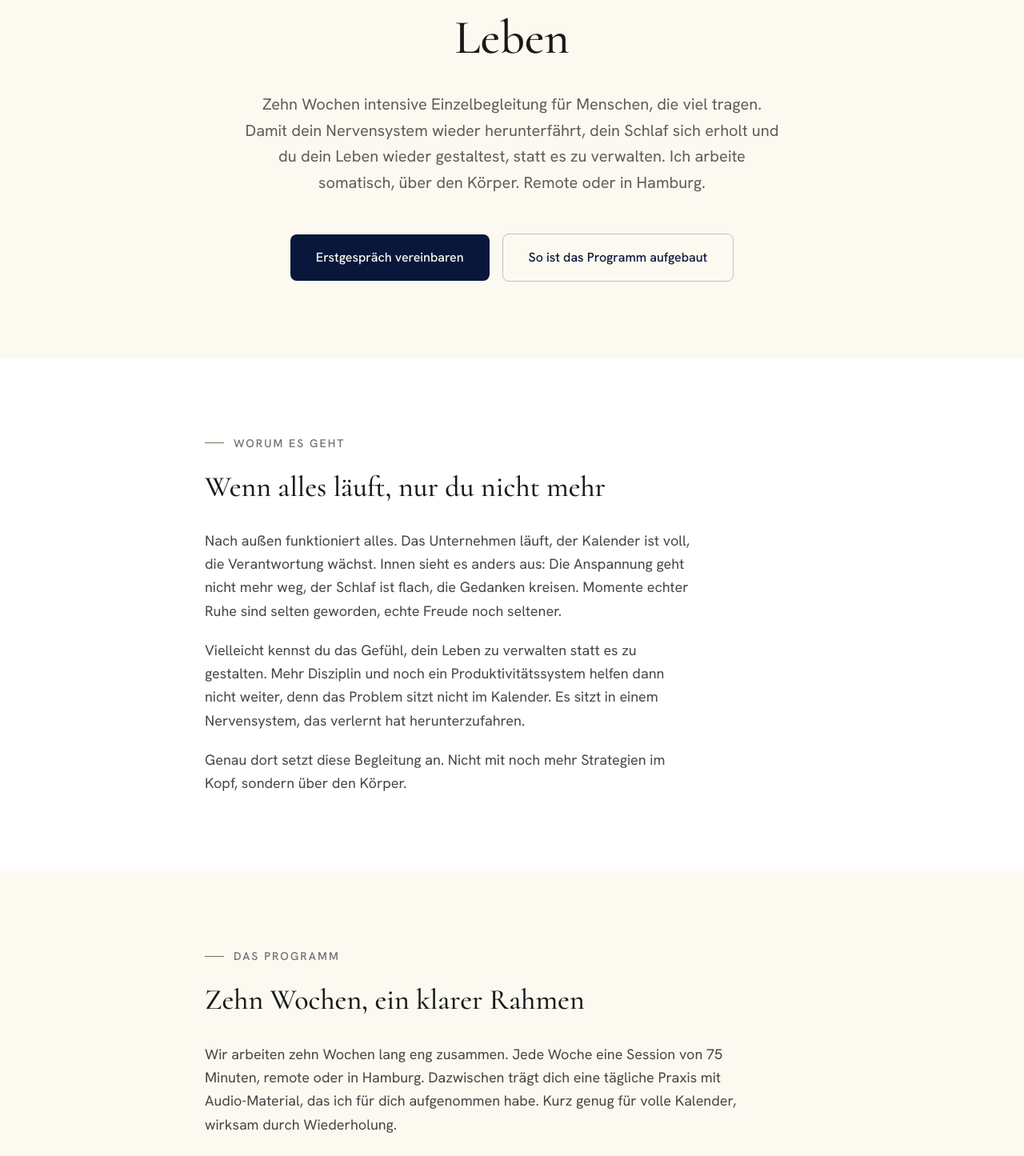
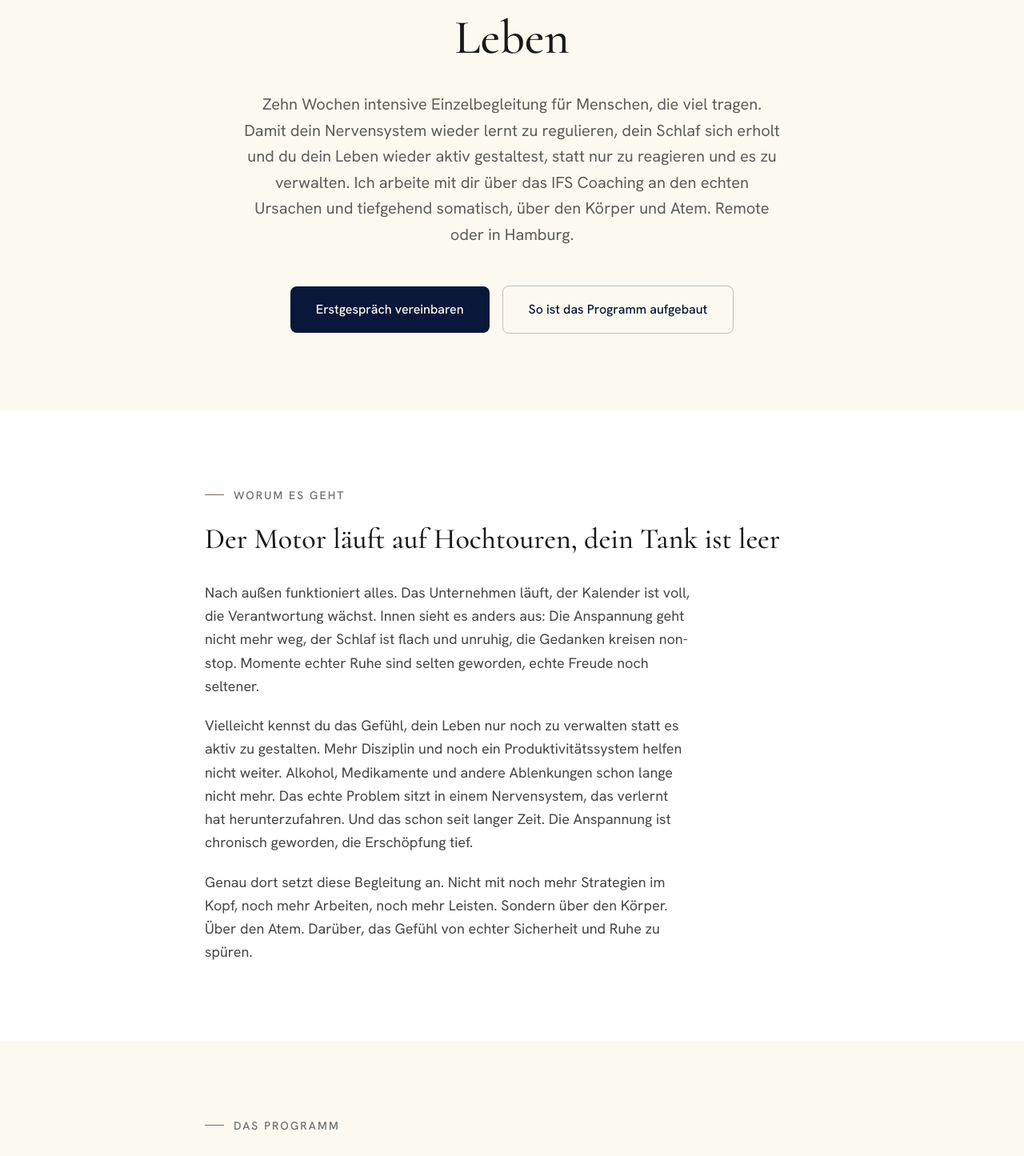
Before and after one commit to Mato-coding/mato-coaching, a Next.js app: page /coaching in a window 1280 px wide. Shown: the part 276-1721 px from the top of the page at 80% size. Built offline with nearby package versions, Linux system fonts and the light colour scheme.

Commit message:
feat: Porträt und Audio-Sekundärlink auf /coaching

```diff
--- a/src/app/(public)/coaching/page.tsx
+++ b/src/app/(public)/coaching/page.tsx
@@ -1,4 +1,5 @@
 import type { Metadata } from "next";
+import Image from "next/image";
 import Link from "next/link";
 import { absoluteUrl, SITE_URL } from "@/lib/site";
 import FadeIn from "@/components/ui/FadeIn";
@@ -7,14 +8,14 @@ import Eyebrow from "@/components/ui/Eyebrow";
 export const metadata: Metadata = {
   title: "1:1 Begleitung: zur Ruhe kommen, klar ausrichten | Lasse Klüver",
   description:
-    "Zehn Wochen intensive Einzelbegleitung für Menschen, die viel tragen: wieder zur Ruhe kommen, besser schlafen, das eigene Leben gestalten statt nur zu funktionieren. Remote oder in Hamburg.",
+    "Zehn Wochen intensive Einzelbegleitung für Menschen, die viel tragen: zur Ruhe kommen, besser schlafen, das eigene Leben wieder aktiv gestalten statt nur zu funktionieren. Remote oder in Hamburg.",
   alternates: {
     canonical: absoluteUrl("/coaching"),
   },
   openGraph: {
     title: "1:1 Begleitung: zur Ruhe kommen, klar ausrichten | Lasse Klüver",
     description:
-      "Zehn Wochen intensive Einzelbegleitung für Menschen, die viel tragen: wieder zur Ruhe kommen, besser schlafen, das eigene Leben gestalten statt nur zu funktionieren. Remote oder in Hamburg.",
+      "Zehn Wochen intensive Einzelbegleitung für Menschen, die viel tragen: zur Ruhe kommen, besser schlafen, das eigene Leben wieder aktiv gestalten statt nur zu funktionieren. Remote oder in Hamburg.",
     url: absoluteUrl("/coaching"),
   },
 };
@@ -25,7 +26,7 @@ const serviceJsonLd = {
   name: "1:1 Begleitung über zehn Wochen",
   serviceType: "Coaching und Somatic Breathwork",
   description:
-    "Zehn Wochen intensive Einzelbegleitung für Menschen, die viel tragen: wieder zur Ruhe kommen, besser schlafen, das eigene Leben gestalten statt nur zu funktionieren. Remote oder in Hamburg.",
+    "Zehn Wochen intensive Einzelbegleitung für Menschen, die viel tragen: zur Ruhe kommen, besser schlafen, das eigene Leben wieder aktiv gestalten statt nur zu funktionieren. Remote oder in Hamburg.",
   provider: {
     "@type": "ProfessionalService",
     name: "Lasse Klüver",
@@ -54,11 +55,11 @@ const serviceJsonLd = {
 const bausteine = [
   {
     title: "Wöchentliche 1:1 Session.",
-    body: "75 Minuten Arbeit an dem, was dich anspannt und antreibt, körperlich und in der Tiefe, aufeinander aufbauend über zehn Wochen.",
+    body: "75 Minuten intensive Arbeit an dem, was zu deiner Anspannung und Erschöpfung führt, körperlich und in der Tiefe, individuell aufeinander aufbauend über zehn Wochen.",
   },
   {
     title: "Tägliche Praxis.",
-    body: "Voraufgezeichnetes Audio-Material für die Zeit zwischen den Sessions, damit dein Nervensystem Regulation nicht nur erlebt, sondern lernt.",
+    body: "Du bekommst umfangreiches und qualifiziertes Material für deine persönliche Praxis in der Zeit zwischen den Sessions, damit dein Nervensystem Regulation nicht nur vereinzelt erlebt, sondern als täglichen Normalzustand verinnerlicht.",
   },
   {
     title: "Klarer Rahmen.",
@@ -90,9 +91,9 @@ export default function CoachingPage() {
           <FadeIn delay={0.2}>
             <p className="text-xl text-primary/70 leading-relaxed mb-12 max-w-2xl mx-auto">
               Zehn Wochen intensive Einzelbegleitung für Menschen, die viel
-              tragen. Damit dein Nervensystem wieder herunterfährt, dein Schlaf
-              sich erholt und du dein Leben wieder gestaltest, statt es zu
-              verwalten. Ich arbeite somatisch, über den Körper. Remote oder in
+              tragen. Damit dein Nervensystem wieder lernt zu regulieren, dein Schlaf
+              sich erholt und du dein Leben wieder aktiv gestaltest, statt nur zu reagieren und es zu
+              verwalten. Ich arbeite mit dir über das IFS Coaching an den echten Ursachen und tiefgehend somatisch, über den Körper und Atem. Remote oder in
               Hamburg.
             </p>
           </FadeIn>
@@ -125,7 +126,7 @@ export default function CoachingPage() {
 
           <FadeIn delay={0.1}>
             <h2 className="font-serif text-3xl md:text-4xl font-medium text-primary leading-[1.15] mb-8">
-              Wenn alles läuft, nur du nicht mehr
+              Der Motor läuft auf Hochtouren, dein Tank ist leer
             </h2>
           </FadeIn>
 
@@ -135,19 +136,20 @@ export default function CoachingPage() {
                 Nach außen funktioniert alles. Das Unternehmen läuft, der
                 Kalender ist voll, die Verantwortung wächst. Innen sieht es
                 anders aus: Die Anspannung geht nicht mehr weg, der Schlaf ist
-                flach, die Gedanken kreisen. Momente echter Ruhe sind selten
+                flach und unruhig, die Gedanken kreisen non-stop. Momente echter Ruhe sind selten
                 geworden, echte Freude noch seltener.
               </p>
               <p className="text-primary/80 text-lg leading-relaxed">
-                Vielleicht kennst du das Gefühl, dein Leben zu verwalten statt
-                es zu gestalten. Mehr Disziplin und noch ein
-                Produktivitätssystem helfen dann nicht weiter, denn das Problem
-                sitzt nicht im Kalender. Es sitzt in einem Nervensystem, das
-                verlernt hat herunterzufahren.
+                Vielleicht kennst du das Gefühl, dein Leben nur noch zu verwalten statt
+                es aktiv zu gestalten. Mehr Disziplin und noch ein
+                Produktivitätssystem helfen nicht weiter. Alkohol, Medikamente und andere Ablenkungen schon lange nicht mehr.
+                Das echte Problem sitzt in einem Nervensystem, das
+                verlernt hat herunterzufahren. Und das schon seit langer Zeit. Die Anspannung ist chronisch geworden, die Erschöpfung tief.
               </p>
               <p className="text-primary/80 text-lg leading-relaxed">
                 Genau dort setzt diese Begleitung an. Nicht mit noch mehr
-                Strategien im Kopf, sondern über den Körper.
+                Strategien im Kopf, noch mehr Arbeiten, noch mehr Leisten. Sondern über den Körper.
+                Über den Atem. Darüber, das Gefühl von echter Sicherheit und Ruhe zu spüren.
               </p>
             </div>
           </FadeIn>
@@ -170,9 +172,9 @@ export default function CoachingPage() {
           <FadeIn delay={0.2}>
             <p className="text-primary/80 text-lg leading-relaxed max-w-[68ch] mb-10">
               Wir arbeiten zehn Wochen lang eng zusammen. Jede Woche eine
-              Session von 75 Minuten, remote oder in Hamburg. Dazwischen trägt
-              dich eine tägliche Praxis mit Audio-Material, das ich für dich
-              aufgenommen habe. Kurz genug für volle Kalender, wirksam durch
+              persönliche Session von etwa 75 Minuten, remote oder in Hamburg. Dazwischen trägt
+              dich eine tägliche Praxis mit Audio- und Video-Material, das ich für dich
+              vorbereitet habe. Kurz genug für volle Kalender, wirksam durch
               Wiederholung.
             </p>
           </FadeIn>
@@ -225,7 +227,7 @@ export default function CoachingPage() {
                 innen los ist: die Antreiber, die inneren Kritiker, die Anteile,
                 die nie Pause machen. Nicht um sie wegzumachen, sondern um zu
                 verstehen, wovor sie dich schützen wollen. Aus diesem Verstehen
-                entsteht Ruhe, die bleibt.
+                entsteht echte Ruhe, die bleibt.
               </p>
             </div>
           </FadeIn>
@@ -245,19 +247,37 @@ export default function CoachingPage() {
 
       {/* Sektion 5: Wer dich begleitet */}
       <section className="bg-background px-6 py-16 md:py-24">
-        <div className="mx-auto max-w-3xl">
+        <div className="mx-auto max-w-6xl">
+          <div className="grid grid-cols-1 items-center gap-12 lg:grid-cols-2 lg:gap-20">
+
+            {/* Porträt */}
             <FadeIn>
-            <Eyebrow label="Über mich" />
+              <div className="flex justify-center lg:justify-end">
+                <Image
+                  src="/portrait-lasse-sw.jpg"
+                  alt="Lasse Klüver — Somatic Breathwork & IFS-Coach"
+                  width={600}
+                  height={800}
+                  sizes="(min-width: 1024px) 50vw, 100vw"
+                  className="rounded-md object-cover"
+                />
+              </div>
             </FadeIn>
 
+            {/* Text */}
+            <div>
               <FadeIn delay={0.1}>
+                <Eyebrow label="Dein Guide" />
+              </FadeIn>
+
+              <FadeIn delay={0.2}>
                 <h2 className="font-serif text-3xl md:text-4xl font-medium text-primary leading-[1.15] mb-8">
                   Wer dich begleitet
                 </h2>
               </FadeIn>
 
-          <FadeIn delay={0.2}>
-            <div className="space-y-5 max-w-[68ch]">
+              <FadeIn delay={0.3}>
+                <div className="space-y-5">
                   <p className="text-primary/80 text-lg leading-relaxed">
                     Ich bin Lasse Klüver, zertifizierter Breathe to Heal Facilitator
                     nach Max Strom und zertifizierter IFS-informed Coach, ausgebildet
@@ -269,7 +289,7 @@ export default function CoachingPage() {
                     Seit drei Jahren arbeite ich mit Menschen in
                     Breathwork-Sessions, Workshops und Retreats in Deutschland, auf
                     Mallorca und Ibiza. Einzelbegleitung war Teil meiner
-                IFS-Ausbildung und begleitet mich seitdem in Retreats und im
+                    IFS-Ausbildung und begleitet mich seitdem in meinen Sessions, Retreats und im
                     persönlichen Umfeld. Dieses Programm in dieser Form biete ich
                     zum ersten Mal an. Deshalb starte ich mit einer Gründungsrunde
                     von vier Plätzen.
@@ -277,11 +297,14 @@ export default function CoachingPage() {
                   <p className="text-primary/80 text-lg leading-relaxed">
                     Davor: zwanzig Jahre Verantwortung in Konzernen und Start-ups,
                     sechs Jahre Selbstständigkeit. Ich kenne die Welt, aus der du
-                kommst, aus eigener Erfahrung. Und ich kenne den Punkt, an dem
-                Funktionieren nicht mehr reicht.
+                    kommst, aus eigener Erfahrung. Und ich kenne den Punkt, an dem immer weiter
+                    Funktionieren nicht mehr trägt.
                   </p>
                 </div>
               </FadeIn>
+            </div>
+
+          </div>
         </div>
       </section>
 
@@ -301,11 +324,11 @@ export default function CoachingPage() {
           <FadeIn delay={0.2}>
             <div className="space-y-5 max-w-[68ch]">
               <p className="text-primary/80 text-lg leading-relaxed">
-                Die Begleitung liegt regulär bei 3.900 Euro. In der
-                Gründungsrunde liegt sie bei 2.900 Euro. Der Unterschied ist
+                Die Begleitung liegt regulär bei 3.900 €. In der
+                Gründungsrunde liegt sie bei 2.900 €. Der Unterschied ist
                 kein Rabatt, sondern ein Tausch: Ich bitte dich um ausführliches
                 Feedback und die Erlaubnis, mit deinem Ergebnis zu arbeiten,
-                anonymisiert oder mit Vornamen.
+                anonymisiert oder maximal mit Vornamen.
               </p>
               <p className="text-primary/80 text-lg leading-relaxed">
                 Einmalzahlung oder zwei Raten. Der Start ist flexibel, du
@@ -313,8 +336,8 @@ export default function CoachingPage() {
                 stimmt.
               </p>
               <p className="text-primary/80 text-lg leading-relaxed">
-                Vier Plätze deshalb, weil diese Arbeit Tiefe braucht und ich
-                sie neben meiner laufenden Kurstätigkeit mit voller
+                Nur vier Plätze deshalb, weil diese Arbeit Tiefe und volle Präsenz braucht und ich
+                sie mit voller
                 Aufmerksamkeit begleiten will.
               </p>
             </div>
@@ -341,7 +364,7 @@ export default function CoachingPage() {
               gemeinsam, wo du stehst, was du brauchst und ob diese Begleitung
               das Richtige dafür ist. Du lernst meine Arbeitsweise kennen, ich
               deine Situation. Am Ende weißt du, ob du starten willst, und ich,
-              ob ich dich nehmen kann.
+              ob ich dich aufnehmen kann.
             </p>
           </FadeIn>
 
@@ -352,6 +375,18 @@ export default function CoachingPage() {
             >
               Erstgespräch vereinbaren
             </Link>
+          </FadeIn>
+
+          <FadeIn delay={0.4}>
+            <p className="mt-6 text-muted text-sm">
+              Noch nicht bereit für ein Gespräch?{" "}
+              <a
+                href="/#audio"
+                className="underline underline-offset-2 hover:opacity-80 transition-opacity"
+              >
+                Starte mit dem kostenfreien Audio.
+              </a>
+            </p>
           </FadeIn>
         </div>
       </section>
--- a/src/components/sections/LeadMagnet.tsx
+++ b/src/components/sections/LeadMagnet.tsx
@@ -3,7 +3,7 @@ import LeadMagnetCTA from "@/components/sections/LeadMagnetCTA";
 
 export default function LeadMagnet() {
   return (
-    <section className="bg-background py-16 md:py-24">
+    <section id="audio" className="bg-background py-16 md:py-24">
       <div className="mx-auto max-w-3xl px-6">
         <FadeIn>
           <div className="mb-4 flex items-center gap-3">
```
Lines whose indentation alone changed are shown as unchanged.
